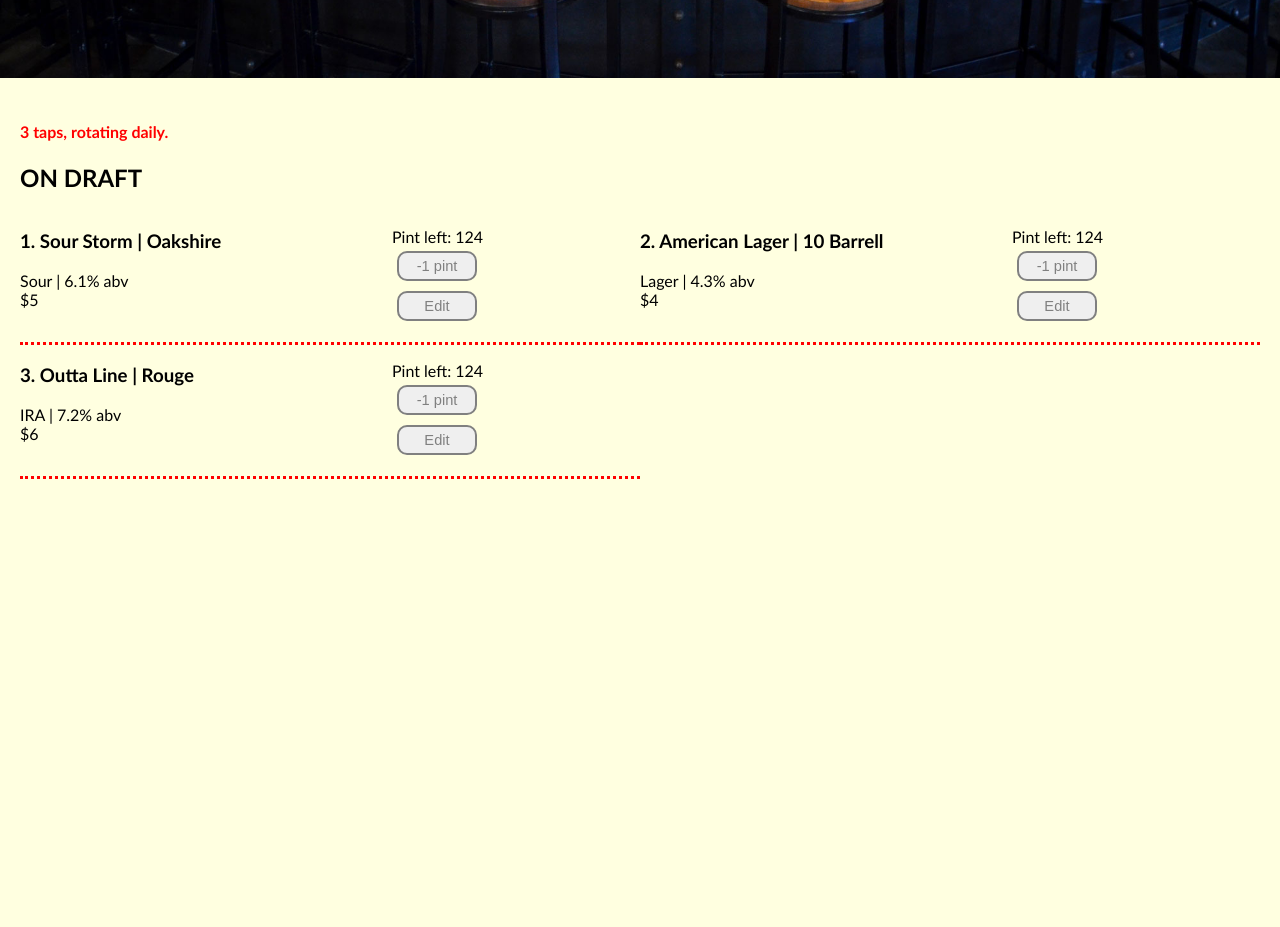
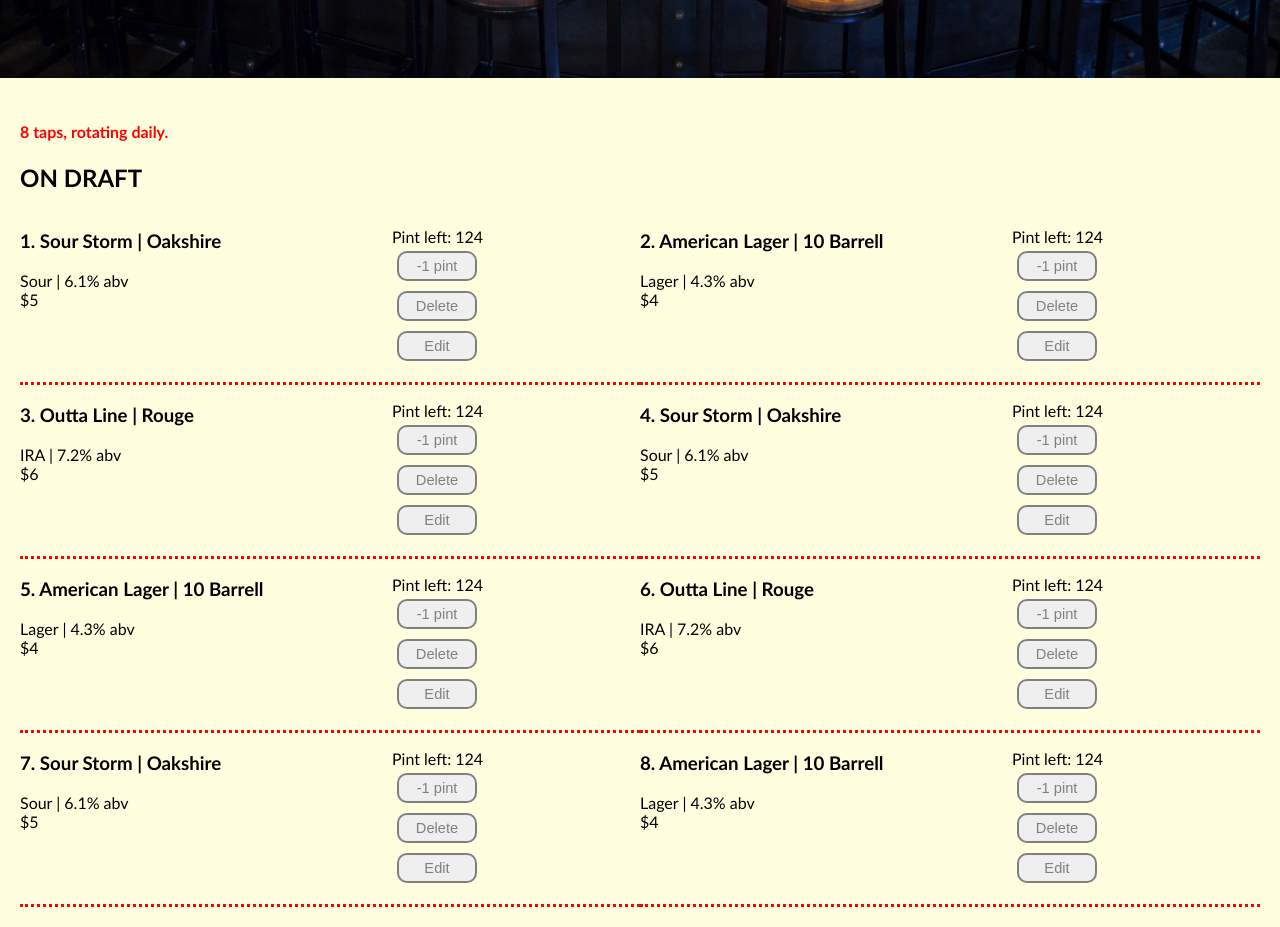
Before and after one commit to sjullieb/react-tap-room, a React app: page / in a window 1280 px wide. Shown: the part 880-1807 px from the top of the page. Before the commit the page ends 1379 px from the top, so only its background shows below. Built offline with nearby package versions, Linux system fonts and the light colour scheme.

Commit message:
add delete functionality

```diff
--- a/src/components/App.jsx
+++ b/src/components/App.jsx
@@ -38,48 +38,48 @@
           alcohol: 7.2,
           price: 6,
           pintLeft: 124
+        },
+        [v4()]: {
+          name: "Sour Storm",
+          brand: "Oakshire",
+          type: "Sour",
+          alcohol: 6.1,
+          price: 5,
+          pintLeft: 124
+        },
+        [v4()]: {
+          name: "American Lager",
+          brand: "10 Barrell",
+          type: "Lager",
+          alcohol: 4.3,
+          price: 4,
+          pintLeft: 124
+        },
+        [v4()]: {
+          name: "Outta Line",
+          brand: "Rouge",
+          type: "IRA",
+          alcohol: 7.2,
+          price: 6,
+          pintLeft: 124
+        },
+        [v4()]: {
+          name: "Sour Storm",
+          brand: "Oakshire",
+          type: "Sour",
+          alcohol: 6.1,
+          price: 5,
+          pintLeft: 124
+        },
+        [v4()]: {
+          name: "American Lager",
+          brand: "10 Barrell",
+          type: "Lager",
+          alcohol: 4.3,
+          price: 4,
+          pintLeft: 124
         }
-        //,
-        // v4(): {
-        //   name: "Sour Storm",
-        //   brand: "Oakshire",
-        //   type: "Sour",
-        //   alcohol: 6.1,
-        //   price: 5,
-        //   pintLeft: 124
-        // },
-        // v4(): {
-        //   name: "American Lager",
-        //   brand: "10 Barrell",
-        //   type: "Lager",
-        //   alcohol: 4.3,
-        //   price: 4,
-        //   pintLeft: 124
-        // },
-        // v4(): {
-        //   name: "Outta Line",
-        //   brand: "Rouge",
-        //   type: "IRA",
-        //   alcohol: 7.2,
-        //   price: 6,
-        //   pintLeft: 124
-        // },
-        // v4(): {
-        //   name: "Sour Storm",
-        //   brand: "Oakshire",
-        //   type: "Sour",
-        //   alcohol: 6.1,
-        //   price: 5,
-        //   pintLeft: 124
-        // },
-        // v4(): {
-        //   name: "American Lager",
-        //   brand: "10 Barrell",
-        //   type: "Lager",
-        //   alcohol: 4.3,
-        //   price: 4,
-        //   pintLeft: 124
-        // },
+        // ,
         // v4(): {
         //   name: "Outta Line",
         //   brand: "Rouge",
@@ -238,7 +238,11 @@
         <Header/>
         <img src={headerImg} style={imgStyle}></img>
         <Switch>
-          <Route exact path='/' render = {() => <KegsList kegsList={this.state.masterKegList} onPintSubtraction={this.handlePintSubtraction} />} />
+          <Route exact path='/' render = {() => <KegsList
+            kegsList={this.state.masterKegList}
+            onPintSubtraction={this.handlePintSubtraction}
+            onKegDeletion={this.handleDeleteKeg}
+           />} />
           <Route path='/newkeg' render = {() => <NewKeg onNewKegCreation={this.handleNewKegCreation} />} />
           <Route component={Error404} />
         </Switch>
--- a/src/components/Keg.jsx
+++ b/src/components/Keg.jsx
@@ -32,6 +32,7 @@
       <div>
         <p>Pint left: {keg.pintLeft}<br/>
           <button style={styleButton} onClick={() => {props.onPintSubtraction(props.kegId);}}>-1 pint</button><br/>
+          <button style={styleButton} onClick={() => {props.onKegDeletion(props.kegId);}}>Delete</button><br/>
           <button style={styleButton}>Edit</button>
         </p>
       </div>
--- a/src/components/KegsList.jsx
+++ b/src/components/KegsList.jsx
@@ -31,6 +31,7 @@
               kegId={kegId}
               key={kegId}
               onPintSubtraction={props.onPintSubtraction}
+              onKegDeletion={props.onKegDeletion}
             />);}
         )}
       </div>
@@ -40,7 +41,8 @@
 
 KegsList.propTypes={
   kegsList: PropTypes.object,
-  onPintSubtraction: PropTypes.func
+  onPintSubtraction: PropTypes.func,
+  onKegDeletion: PropTypes.func
 };
 
 export default KegsList;
```
